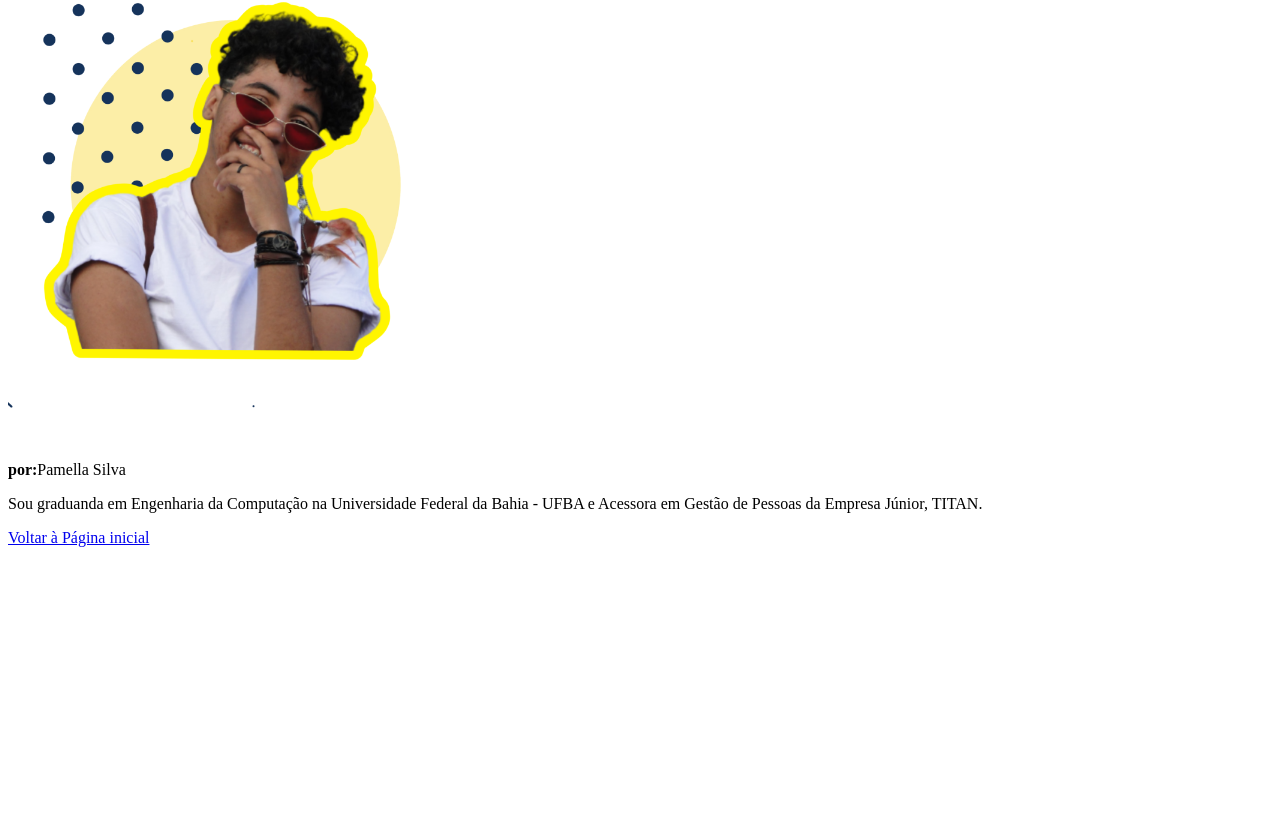
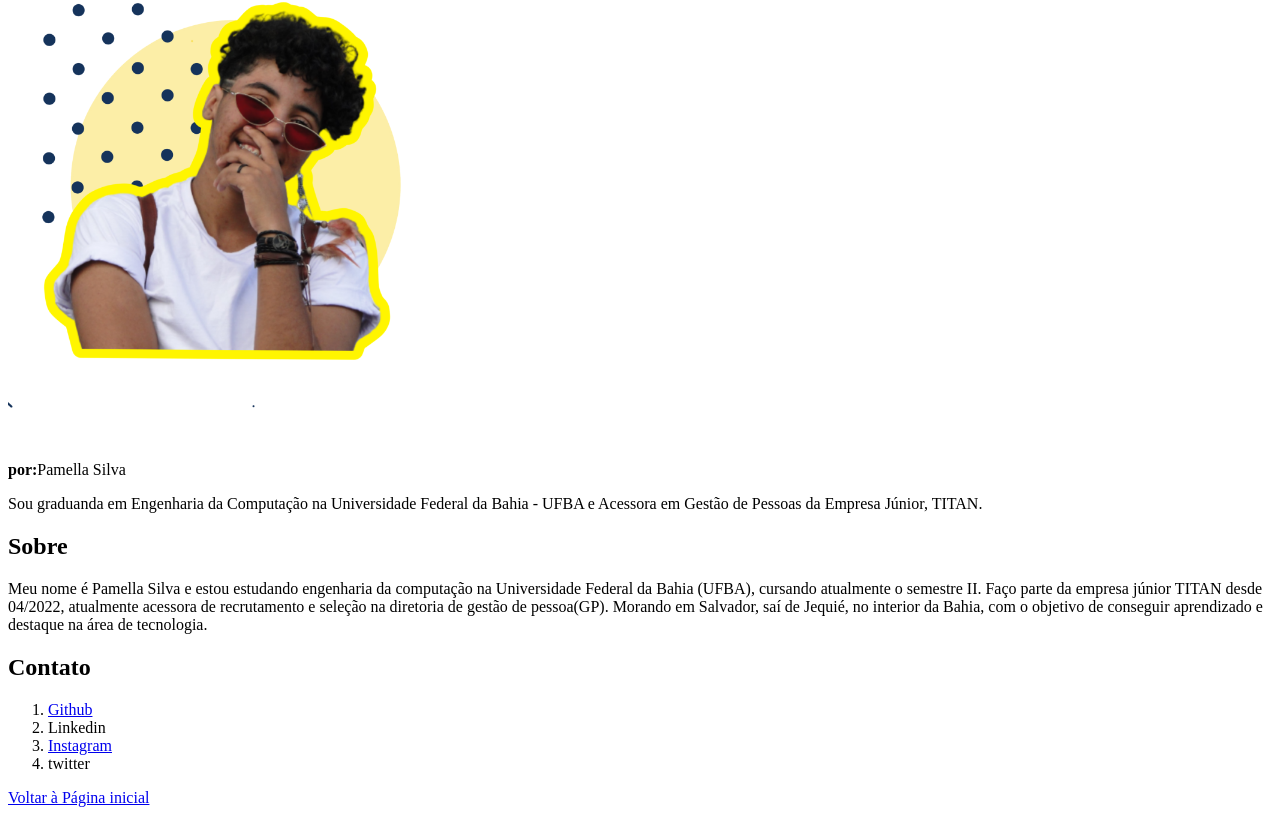
Before and after one commit to pamellabeca/5desafiosDeHTML-, a plain HTML site: page navegacao/blogPost.html in a window 1280 px wide. Shown: the part 999-1814 px from the top of the page. Before the commit the page ends 1554 px from the top, so only its background shows below. Drawn offline with Linux system fonts and the light colour scheme.

Commit message:
chore: Adicionado fragmentos sobre e contato

```diff
--- a/navegacao/blogPost.html
+++ b/navegacao/blogPost.html
@@ -16,7 +16,7 @@
         </nav>
     </header>
     <article>
-        <h2>Home</h2>
+        <h2 id="Home">Home</h2>
         <img src="Foto 1.png" alt="Foto Pamella" width="400px">
         <p><cite>"A arte de programar consiste em organizar e dominar a complexidade."</cite></p>
         <p>Sou graduanda em Engenharia da Computação na Universidade Federal da Bahia - UFBA.</p>
@@ -31,6 +31,17 @@
             <p><b>por:</b>Pamella Silva</p>
             <p>Sou graduanda em Engenharia da Computação na Universidade Federal da Bahia - UFBA e Acessora em Gestão de Pessoas da Empresa Júnior, TITAN.</p>
         </aside>
+
+        <h2 id="Sobre">Sobre</h2>
+        <p>Meu nome é Pamella Silva e estou estudando engenharia da computação na Universidade Federal da Bahia (UFBA), cursando atualmente o semestre II. Faço parte da empresa júnior TITAN desde 04/2022, atualmente acessora de recrutamento e seleção na diretoria de gestão de pessoa(GP). Morando em Salvador, saí de Jequié, no interior da Bahia, com o objetivo de  conseguir aprendizado e destaque na área de tecnologia.</p>
+
+        <h2 id="Contato">Contato</h2>
+        <ol>
+            <li><a href="https://github.com/pamellabeca">Github</a></li>
+            <li><a href="https://www.linkedin.com/in/pamella-rebeca-bispo-da-silva-nascimento/"></a>Linkedin</li>
+            <li><a href="https://www.instagram.com/pamellabeca/">Instagram</a></li>
+            <li><a href="https://twitter.com/pamellascodes"></a>twitter</li>
+        </ol>
     </article>
 
     <a href="index.html">Voltar à Página inicial</a>
```
